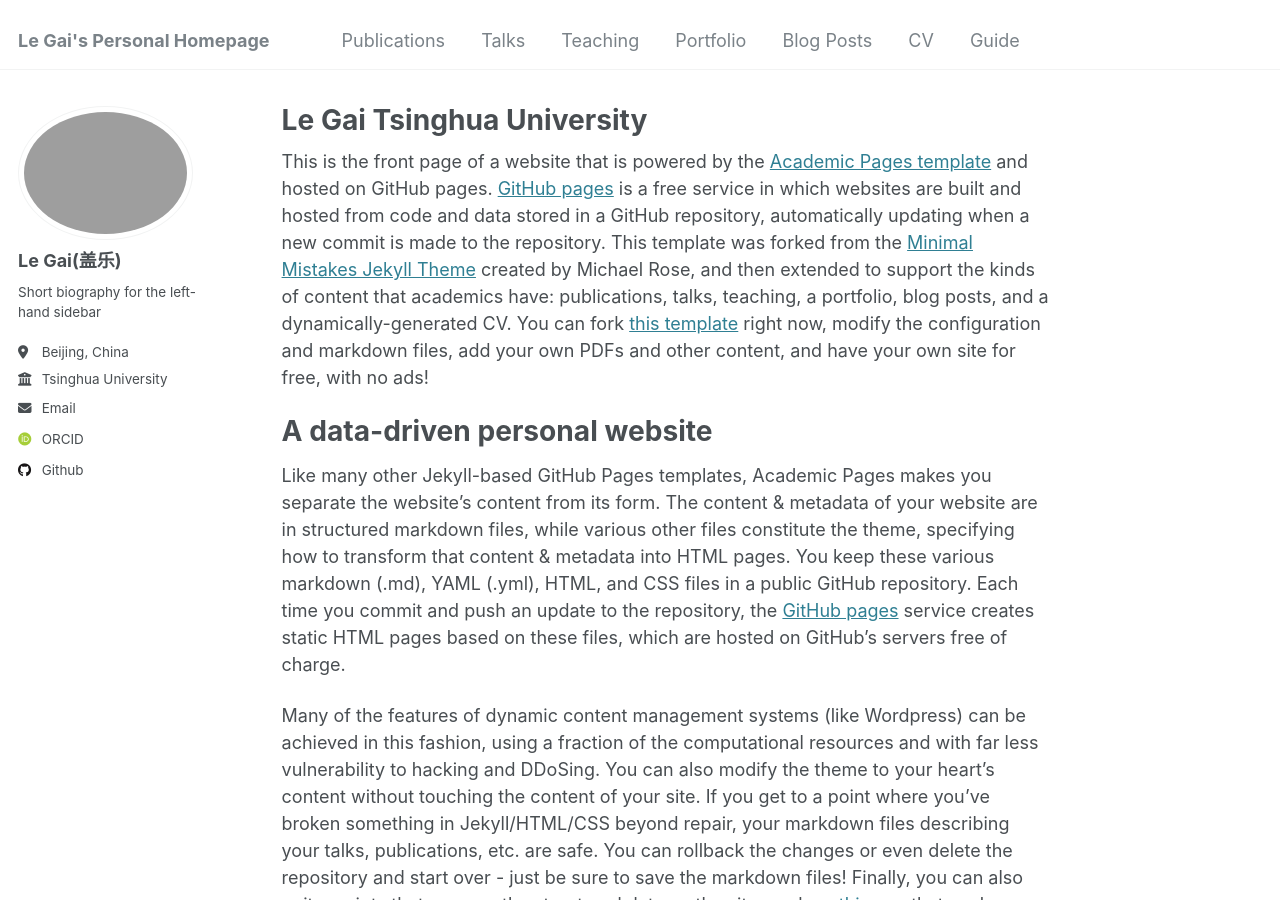
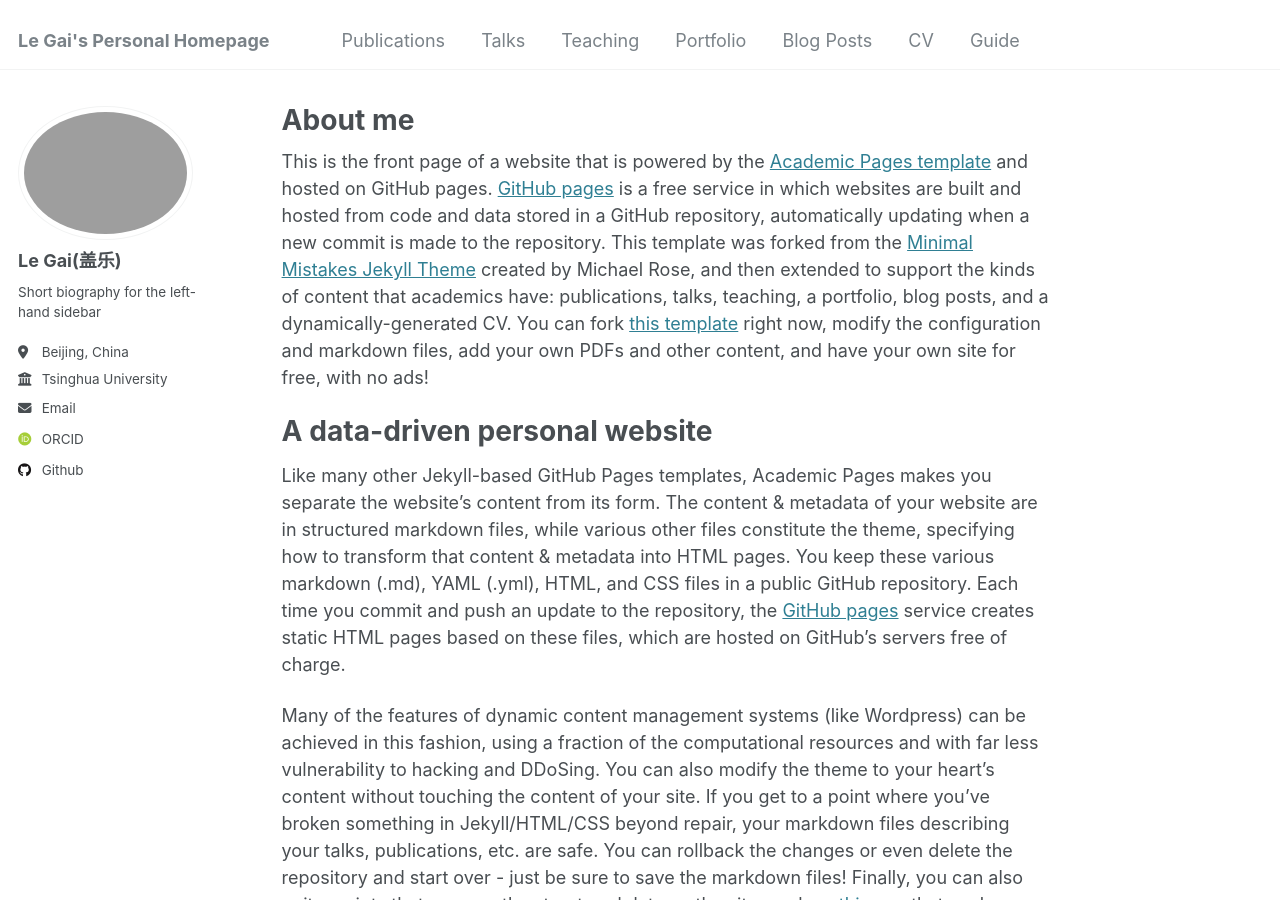
Before and after one commit to LeGai325/LeGai325.github.io, a Jekyll site: the page built from _pages/about.md, in a window 1280 px wide and 900 px high. Built offline with Jekyll 4.4.1, drawn with Linux system fonts in a browser that asks for light colours; some web fonts are replaced.

Commit message:
Update about.md

```diff
--- a/_pages/about.md
+++ b/_pages/about.md
@@ -1,7 +1,7 @@
 ---
 permalink: /
-title: "Le Gai Tsinghua University"
-excerpt: demo
+title: "About me"
+excerpt: "demo"
 author_profile: true
 redirect_from:
   - /about/
```
